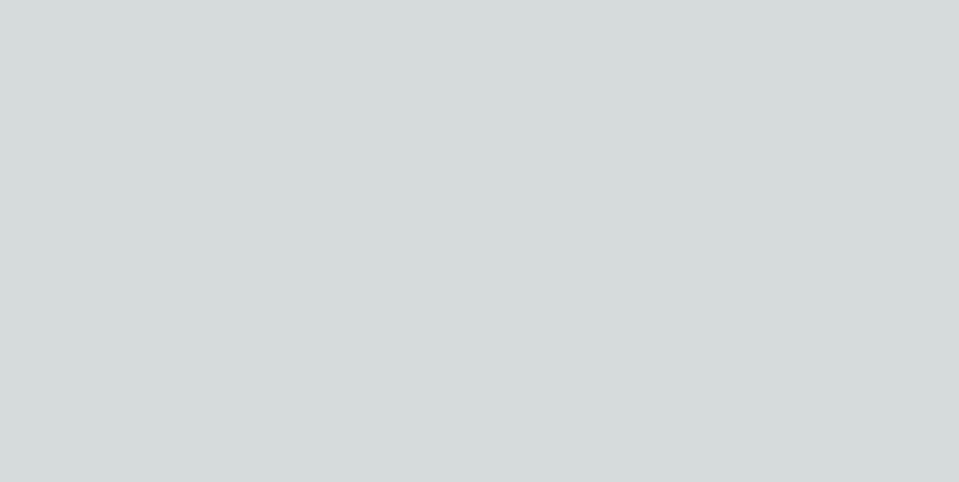
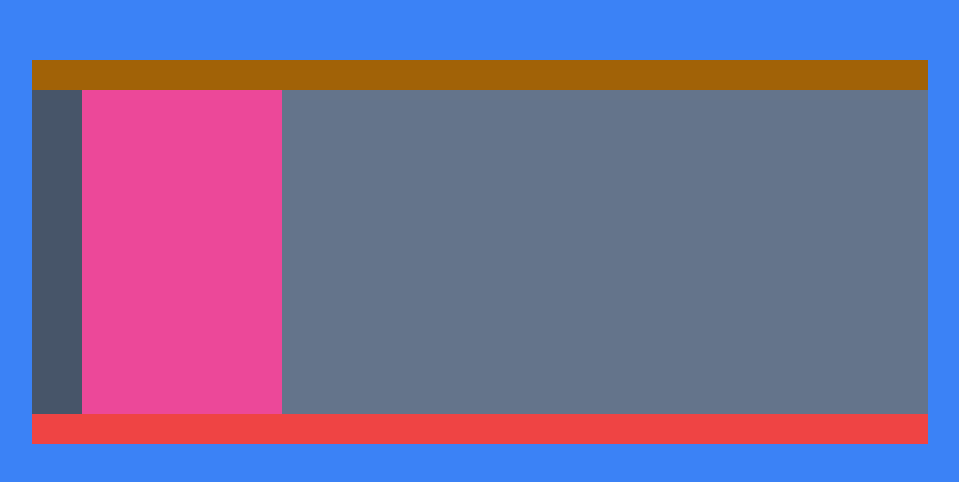
Before and after one commit to tiagoryandev/tiagoryandev, a Next.js app: page / in a window 1280 px wide. Shown: the part 148-630 px from the top of the page, without its empty margins (160-1119 px from the left). Built offline with nearby package versions, Linux system fonts and the light colour scheme.

Commit message:
chore: create window layout with other components for window

```diff
--- /dev/null
+++ b/components/WindowContent.tsx
@@ -0,0 +1,9 @@
+import React from "react";
+
+const WindowContent: React.FC = () => {
+	return (
+		<div className="col-span-1 bg-slate-500"></div>
+	);
+};
+
+export default WindowContent;
--- /dev/null
+++ b/components/WindowExplorer.tsx
@@ -0,0 +1,9 @@
+import React from "react";
+
+const WindowExplorer: React.FC = () => {
+	return (
+		<div className="col-span-1 bg-pink-500"></div>
+	);
+};
+
+export default WindowExplorer;
--- /dev/null
+++ b/components/WindowFooter.tsx
@@ -0,0 +1,9 @@
+import React from "react";
+
+const WindowFooter: React.FC = () => {
+	return (
+		<div className="col-span-3 bg-red-500"></div>
+	);
+};
+
+export default WindowFooter;
--- /dev/null
+++ b/components/WindowHeader.tsx
@@ -0,0 +1,9 @@
+import React from "react";
+
+const WindowHeader: React.FC = () => {
+	return (
+		<div className="col-span-3 bg-yellow-700"></div>
+	);
+};
+
+export default WindowHeader;
--- /dev/null
+++ b/components/WindowLayout.tsx
@@ -0,0 +1,21 @@
+import React from "react";
+
+import WindowHeader from "./WindowHeader";
+import WindowSidebar from "./WindowSidebar";
+import WindowExplorer from "./WindowExplorer";
+import WindowContent from "./WindowContent";
+import WindowFooter from "./WindowFooter";
+
+const WindowLayout: React.FC = () => {
+	return (
+		<div className="grid grid-cols-[50px_200px_auto] grid-rows-[30px_auto_30px] w-full max-w-4xl h-full max-h-96 bg-slate-800 rounded-md">
+			<WindowHeader />
+			<WindowSidebar />
+			<WindowExplorer />
+			<WindowContent />
+			<WindowFooter />
+		</div>
+	);
+};
+
+export default WindowLayout;
--- /dev/null
+++ b/components/WindowSidebar.tsx
@@ -0,0 +1,9 @@
+import React from "react";
+
+const WindowSidebar: React.FC = () => {
+	return (
+		<div className="col-span-1 bg-slate-600"></div>
+	);
+};
+
+export default WindowSidebar;
--- a/pages/index.tsx
+++ b/pages/index.tsx
@@ -1,8 +1,12 @@
 import { NextPage } from "next";
+
+import WindowLayout from "@/components/WindowLayout";
 
 const Home: NextPage = () => {
 	return (
-		<div />
+		<div className="w-screen h-screen flex items-center justify-center p-5 bg-blue-500">
+			<WindowLayout />
+		</div>
 	);
 };
 
```
